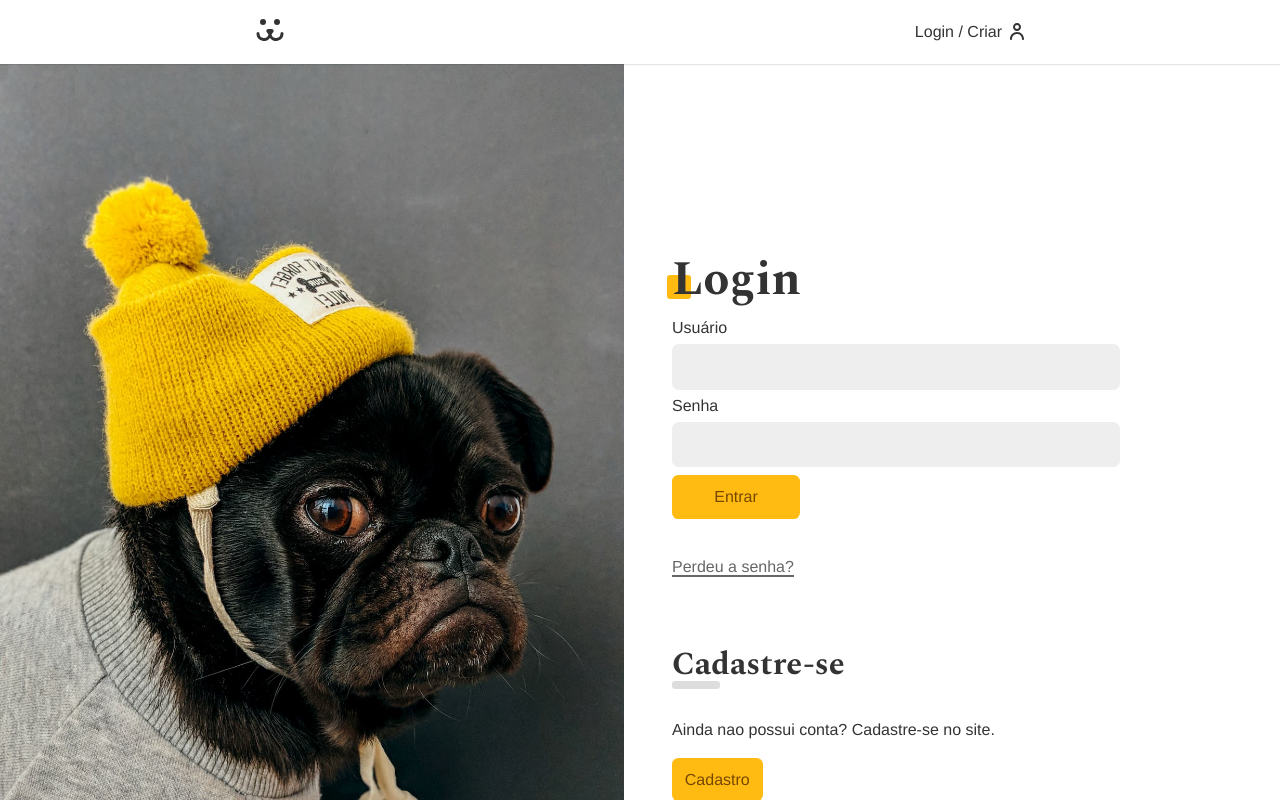
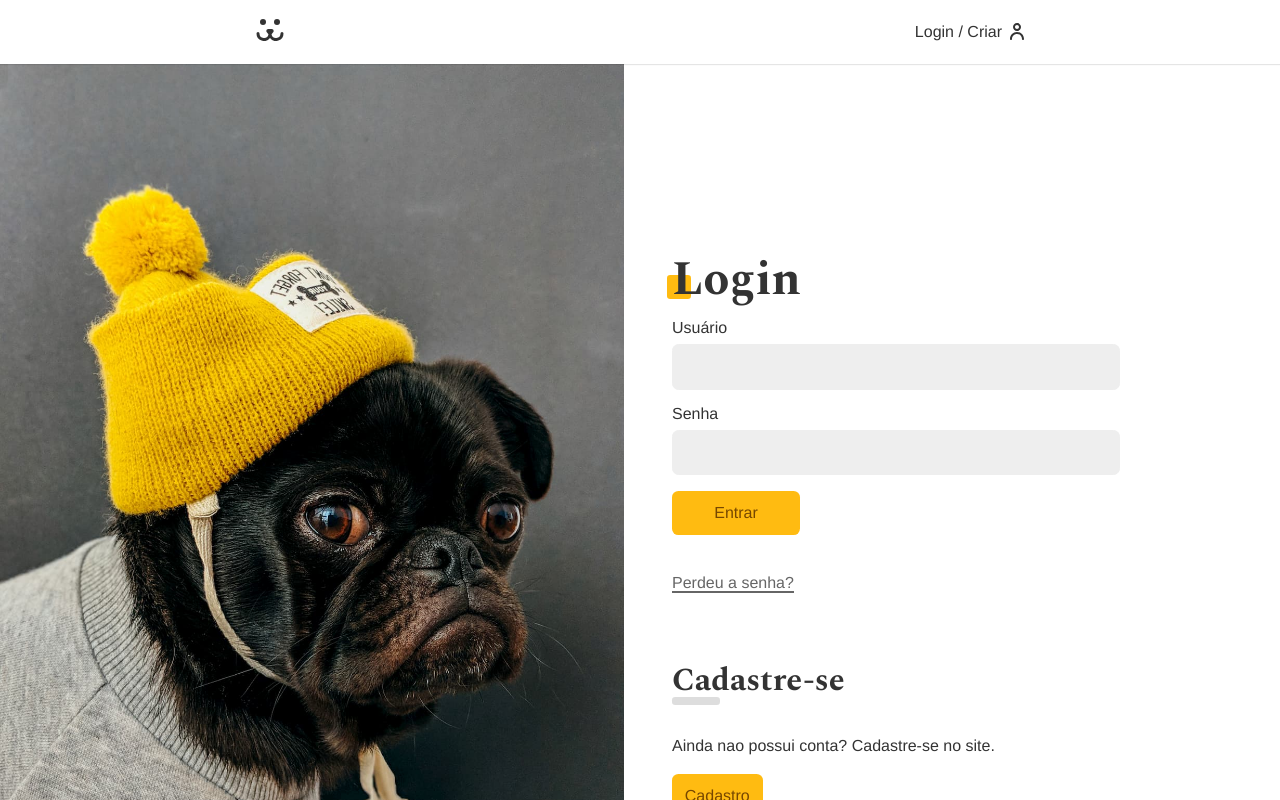
Before and after one commit to deciofrancis/dogs, a React (Vite) app: page /login in a window 1280 px wide. Shown: the top 800 px of the page. Built offline with nearby package versions, Linux system fonts and the light colour scheme.

Commit message:
style: settings space wrapper form login

```diff
--- a/src/Components/Forms/Input.module.css
+++ b/src/Components/Forms/Input.module.css
@@ -1,3 +1,7 @@
+.wrapper {
+    margin-bottom: 1rem;
+}
+
 .input {
     border: 1px solid #eee;
     display: block;
--- a/src/Components/Login/Login.module.css
+++ b/src/Components/Login/Login.module.css
@@ -18,10 +18,6 @@
     margin-top: 20vh;
 }
 
-.forms input {
-    margin-bottom: 0.5rem;
-}
-
 @media (max-width: 40rem) {
     .login {
         grid-template-columns: 1fr;
```
